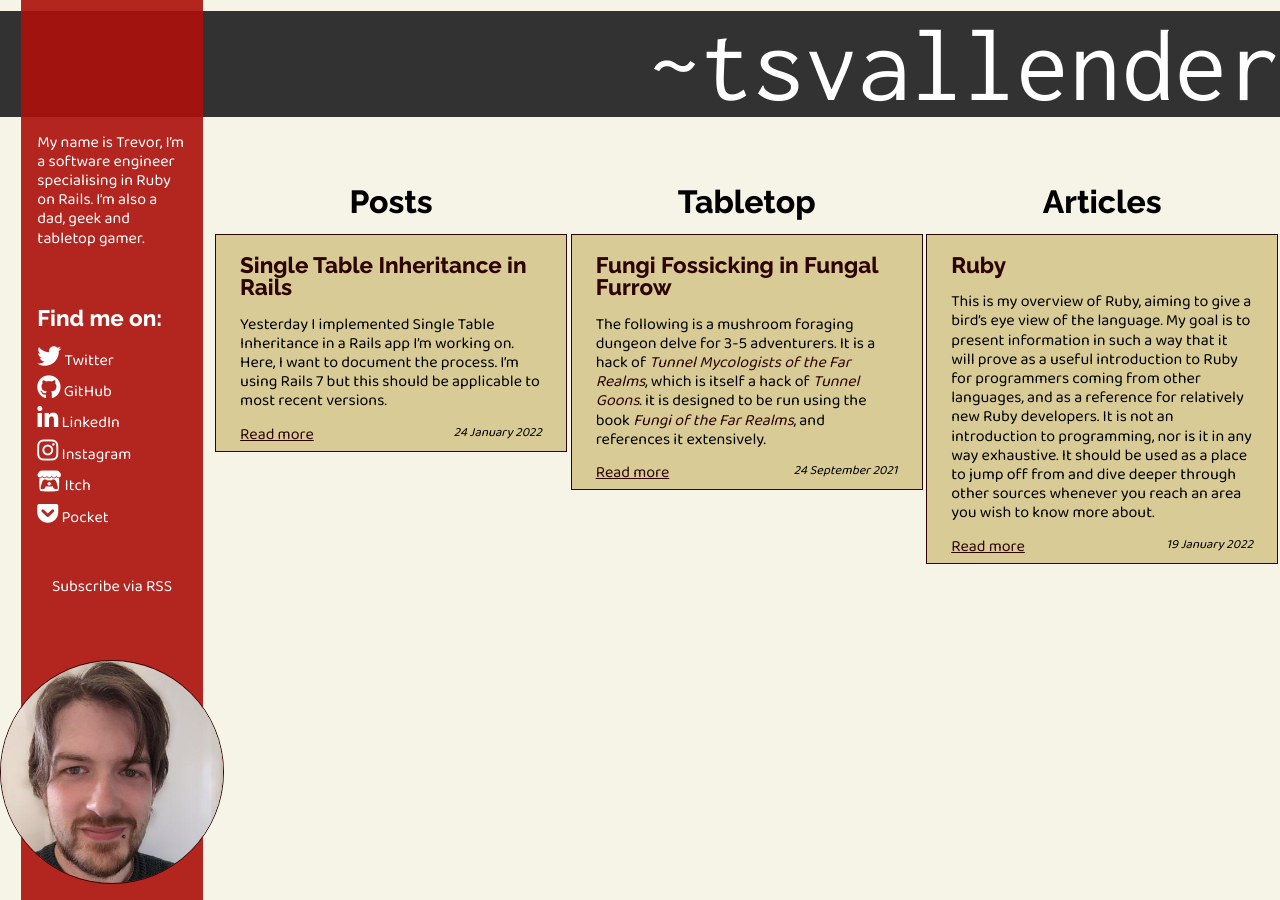
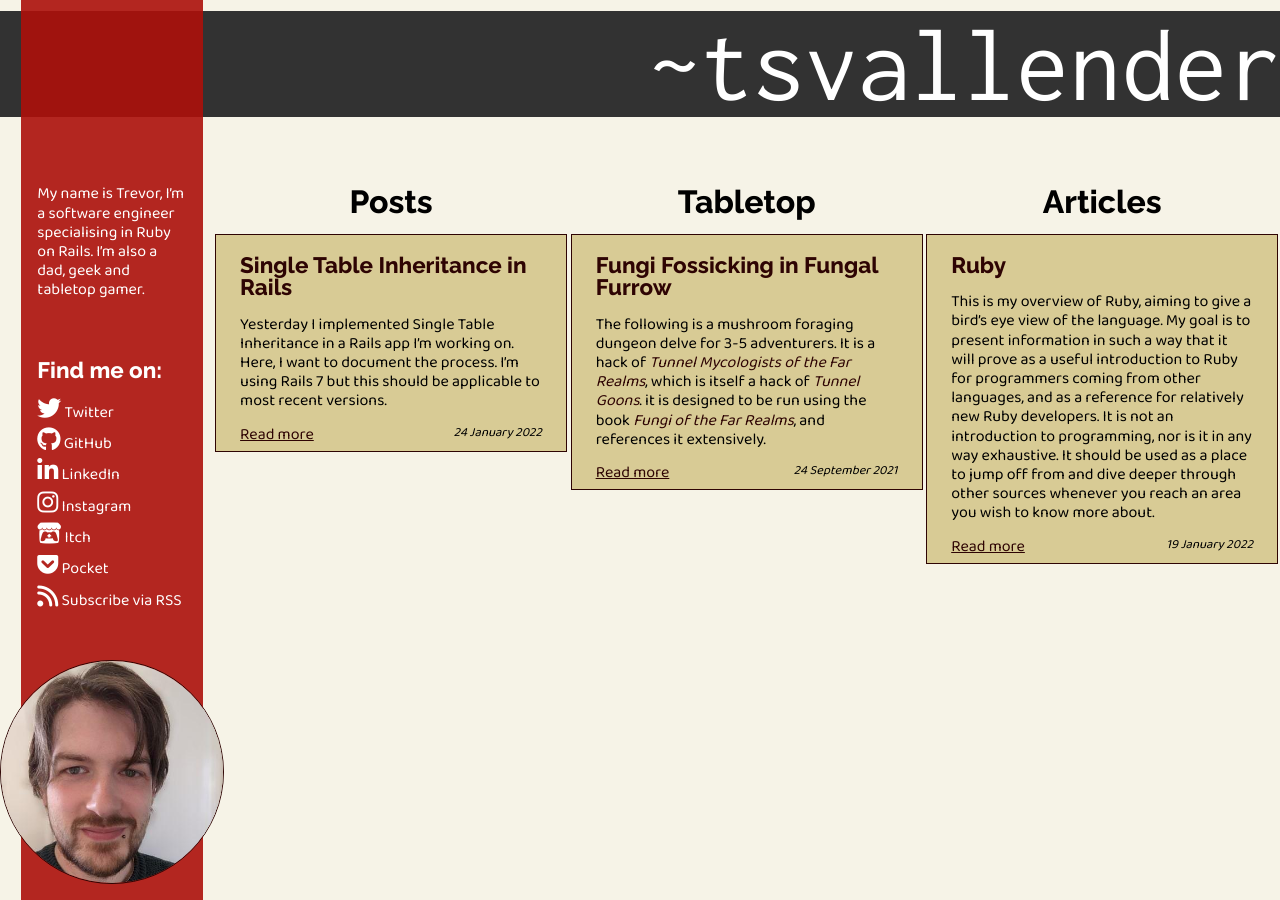
Before and after one commit to tsvallender-zz/tsvallender.github.io, a Jekyll site: the page built from index.md, in a window 1280 px wide. Built offline with Jekyll 4.4.1, drawn with Linux system fonts in a browser that asks for light colours; nearby versions of some CDN libraries; our own code applies the rules of GitHub Pages for plain Markdown files.

Commit message:
Fixing icons

```diff
--- a/_layouts/default.html
+++ b/_layouts/default.html
@@ -42,10 +42,13 @@ layout: outer
             <span class="fa fa-brands fa-get-pocket"></span>
             <span class="linkText">Pocket</span></a>
         </li>
+        <li>
+          <a href="/feed.xml">
+            <span class="fa fas fa-rss"></span>
+            <span class="linkText">Subscribe via RSS</span></a>
+        </li>
       </ul>
     </div>
-
-    <p><a href="/feed.xml">Subscribe via RSS</a></p>
 
     <img src="/assets/images/avatar.jpg" alt="Profile photo of Trevor Vallender"
       id="avatar">
```
